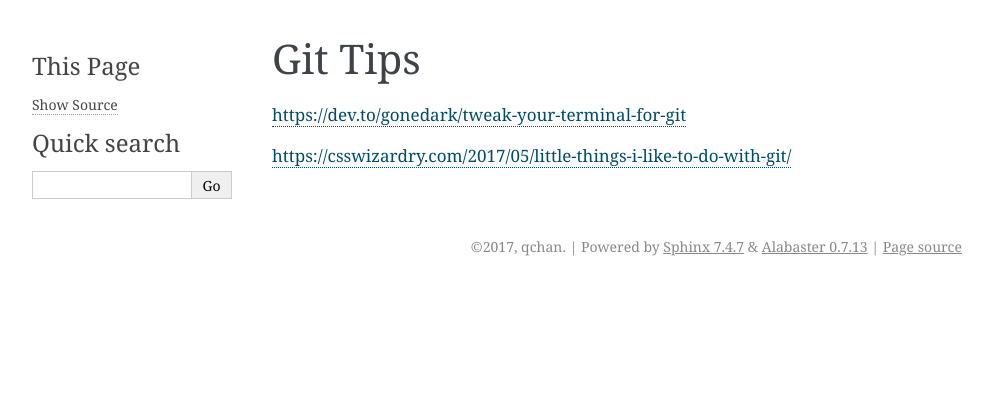
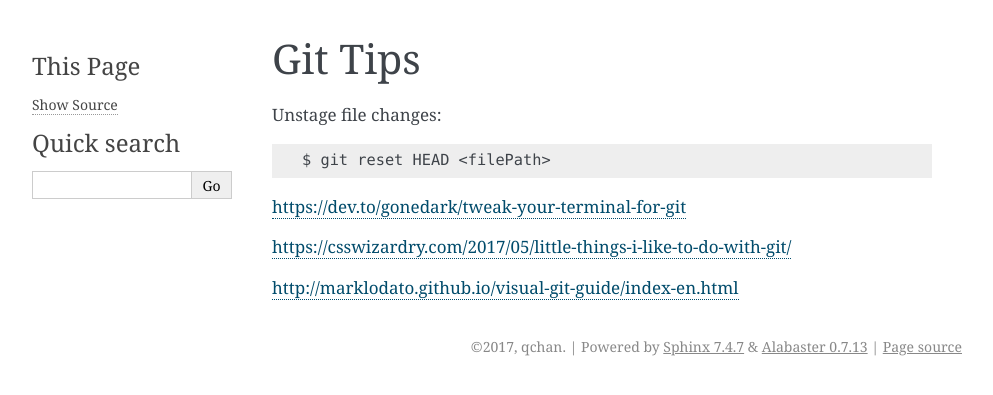
Before and after one commit to elanorigby/devbook, a Sphinx documentation site: the page built from source/git/git_tips.rst, in a window 1280 px wide. Shown: the top 395 px of the page, without its empty margins (148-1141 px from the left). Built offline with Sphinx 7.4.7, drawn with Linux system fonts in a browser that asks for light colours; pages that are not in the unit, such as notebooks, are missing from menus.

Commit message:
added unstage command

```diff
--- a/source/git/git_tips.rst
+++ b/source/git/git_tips.rst
@@ -1,6 +1,13 @@
 Git Tips
 ==========
+
+Unstage file changes::
+
+	$ git reset HEAD <filePath>
+
 
 https://dev.to/gonedark/tweak-your-terminal-for-git
 
 https://csswizardry.com/2017/05/little-things-i-like-to-do-with-git/
+
+http://marklodato.github.io/visual-git-guide/index-en.html
```
